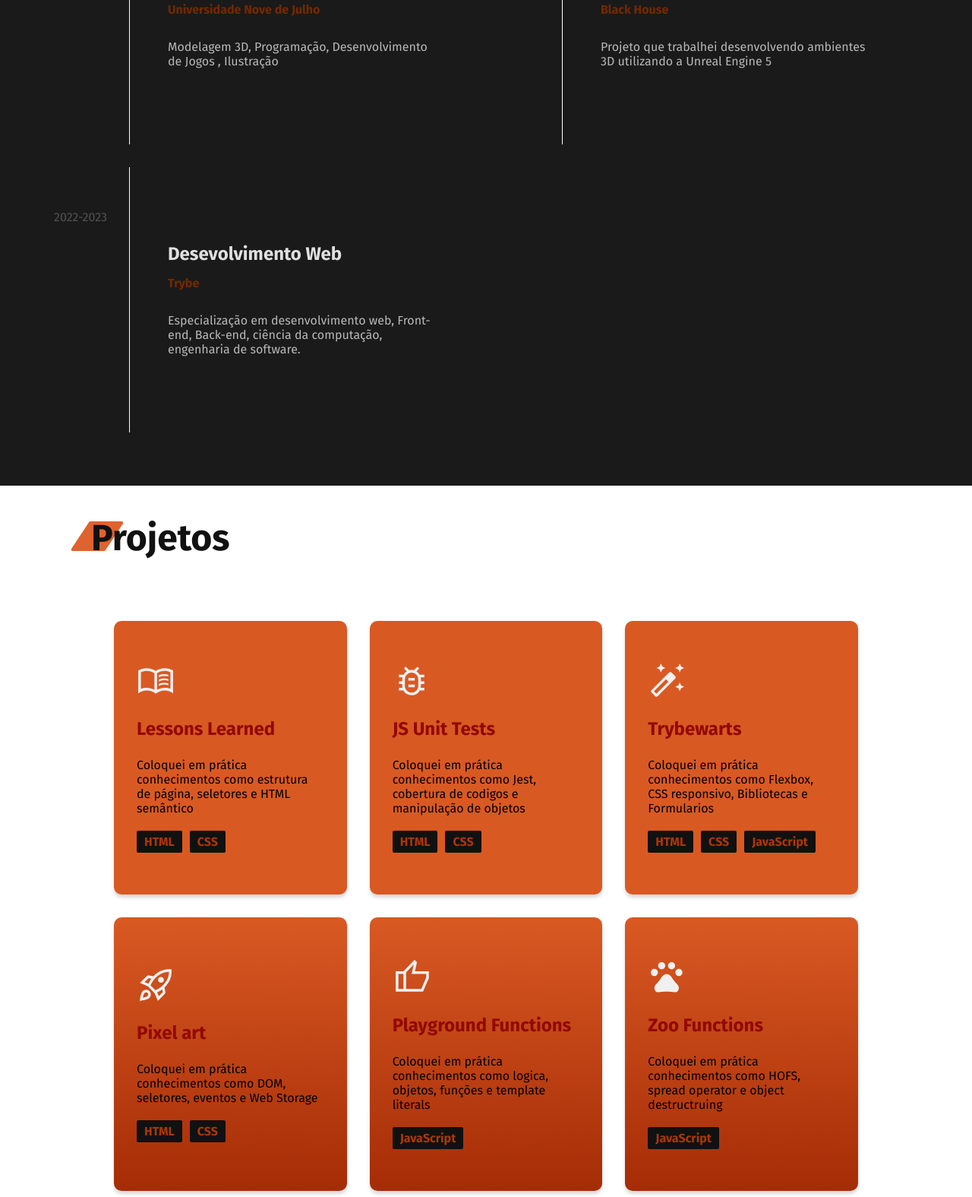
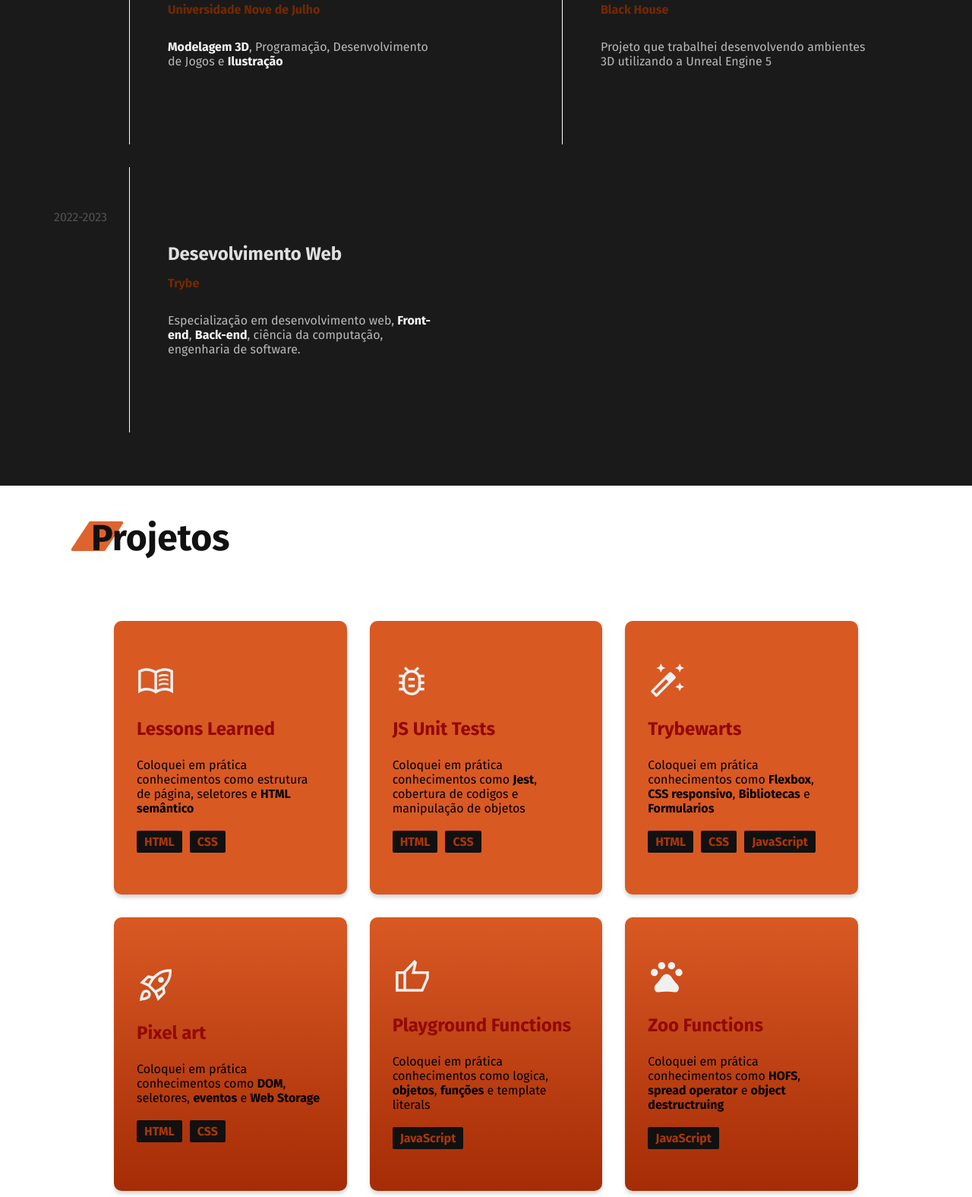
Before and after one commit to guhpissai/guhpissai.github.io, a plain HTML site: page index.html in a window 1280 px wide. Shown: the part 1225-2800 px from the top of the page at 76% size. Drawn offline with Linux system fonts and the light colour scheme.

Commit message:
Adicionando tags strong e favicon

```diff
--- a/css/container.css
+++ b/css/container.css
@@ -39,6 +39,10 @@
 .container p {
   font-size: 1rem;
   color: #b8b8b8;
+}
+
+.container strong {
+  color: #f5f5f5;
 }
 
 .container .company {
--- a/index.html
+++ b/index.html
@@ -1,12 +1,18 @@
 <!DOCTYPE html>
 <html lang="pt-br">
+
 <head>
   <meta charset="UTF-8">
   <meta name="viewport" content="width=device-width, initial-scale=1.0">
-  <title>Gustavo -  Desenvolvedor e Designer</title>
+  <meta name="description" content="Desenvolvedor Front End e UI/UX designer">
+  <title>Gustavo - Desenvolvedor e Designer</title>
   <link rel="stylesheet" href="./css/style.css">
-  <link rel="preconnect" href="https://fonts.googleapis.com"><link rel="preconnect" href="https://fonts.gstatic.com" crossorigin><link href="https://fonts.googleapis.com/css2?family=Fira+Sans:wght@400;700&display=swap" rel="stylesheet">
+  <link rel="preconnect" href="https://fonts.googleapis.com">
+  <link rel="preconnect" href="https://fonts.gstatic.com" crossorigin>
+  <link href="https://fonts.googleapis.com/css2?family=Fira+Sans:wght@400;700&display=swap" rel="stylesheet">
+  <link rel="icon" href="./exports/favicon/cv-favicon.svg" type="image/svg+xml">
 </head>
+
 <body>
   <header class="header">
     <img src="/exports/cv-gustavo.svg" alt="Gustavo">
@@ -27,7 +33,7 @@
       <ul class="introducao-links">
         <div class="icon-container">
           <li><a href="https://github.com/guhpissai" target="_blank"><img src="./exports/cv-gihub-icon.svg" alt="Icone do GitHub"></a></li>
-          <li class="instagram"><a href="https://www.instagram.com/guhpissai/"  target="_blank"><img src="./exports/cv-instragram-icon.svg" alt="Icone do Instagram"></a></li>
+          <li class="instagram"><a href="https://www.instagram.com/guhpissai/" target="_blank"><img src="./exports/cv-instragram-icon.svg" alt="Icone do Instagram"></a></li>
         </div>
         <li class="projeto-button"><a href="#projetos">Projetos<img src="./exports/cv-down-arrow-icon.svg" alt="Icone Seta"></a></li>
       </ul>
@@ -42,13 +48,13 @@
         <span class="ano">2018-2021</span>
         <h3>Jogos Digitais</h3>
         <p class="company">Universidade Nove de Julho</p>
-        <p>Modelagem 3D, Programação, Desenvolvimento de Jogos , Ilustração </p>
+        <p><strong>Modelagem 3D</strong>, Programação, Desenvolvimento de Jogos e <strong>Ilustração</strong></p>
       </div>
       <div class="cursos-trabalho">
         <span class="ano">2022-2023</span>
         <h3>Desevolvimento Web</h3>
         <p class="company">Trybe</p>
-        <p>Especialização em desenvolvimento web, Front-end, Back-end, ciência da computação, engenharia de software.</p>
+        <p>Especialização em desenvolvimento web, <strong>Front-end</strong>, <strong>Back-end</strong>, ciência da computação, engenharia de software.</p>
       </div>
     </section>
     <section id="experiencia">
@@ -68,7 +74,7 @@
     <div class="box">
       <img src="./exports/cv-book-icon.svg" alt="Livro Icone">
       <h3>Lessons Learned</h3>
-      <p>Coloquei em prática conhecimentos como estrutura de página, seletores e HTML semântico</p>
+      <p>Coloquei em prática conhecimentos como estrutura de página, seletores e <strong>HTML semântico</strong></p>
       <ul class="skills">
         <li>HTML</li>
         <li>CSS</li>
@@ -77,7 +83,7 @@
     <div class="box">
       <img src="./exports/cv-bug-icon.svg" alt="Bug Icone">
       <h3>JS Unit Tests</h3>
-      <p>Coloquei em prática conhecimentos como Jest, cobertura de codigos e manipulação de objetos</p>
+      <p>Coloquei em prática conhecimentos como <strong>Jest</strong>, cobertura de codigos e manipulação de objetos</p>
       <ul class="skills">
         <li>HTML</li>
         <li>CSS</li>
@@ -86,7 +92,7 @@
     <div class="box">
       <img src="./exports/cv-magic-icon.svg" alt="Varinha Magica Icone">
       <h3>Trybewarts</h3>
-      <p>Coloquei em prática conhecimentos como Flexbox, CSS responsivo, Bibliotecas e Formularios</p>
+      <p>Coloquei em prática conhecimentos como <strong>Flexbox</strong>, <strong>CSS responsivo</strong>, <strong>Bibliotecas</strong> e <strong>Formularios</strong></p>
       <ul class="skills">
         <li>HTML</li>
         <li>CSS</li>
@@ -96,7 +102,7 @@
     <div class="box gradient">
       <img src="./exports/cv-rocket-icon.svg" alt="Foguete Icone">
       <h3>Pixel art</h3>
-      <p>Coloquei em prática conhecimentos como DOM, seletores, eventos e Web Storage</p>
+      <p>Coloquei em prática conhecimentos como <strong>DOM</strong>, seletores, <strong>eventos</strong> e <strong>Web Storage</strong></p>
       <ul class="skills">
         <li>HTML</li>
         <li>CSS</li>
@@ -105,7 +111,7 @@
     <div class="box gradient">
       <img src="./exports/cv-like-icon.svg" alt="Curtir Icone">
       <h3>Playground Functions</h3>
-      <p>Coloquei em prática conhecimentos como logica, objetos, funções e template literals</p>
+      <p>Coloquei em prática conhecimentos como logica, <strong>objetos</strong>, <strong>funções</strong> e template literals</p>
       <ul class="skills">
         <li>JavaScript</li>
       </ul>
@@ -113,7 +119,7 @@
     <div class="box gradient">
       <img src="./exports/cv-pet-icon.svg" alt="Pata Pet Icone">
       <h3>Zoo Functions</h3>
-      <p>Coloquei em prática conhecimentos como HOFS, spread operator e object destructruing</p>
+      <p>Coloquei em prática conhecimentos como <strong>HOFS</strong>, <strong>spread operator</strong> e <strong>object destructruing</strong></p>
       <ul class="skills">
         <li>JavaScript</li>
       </ul>
@@ -126,4 +132,5 @@
     <h3 class="cel">(11)996454925</h3>
   </footer>
 </body>
+
 </html>
```
Lines whose indentation alone changed are shown as unchanged.
